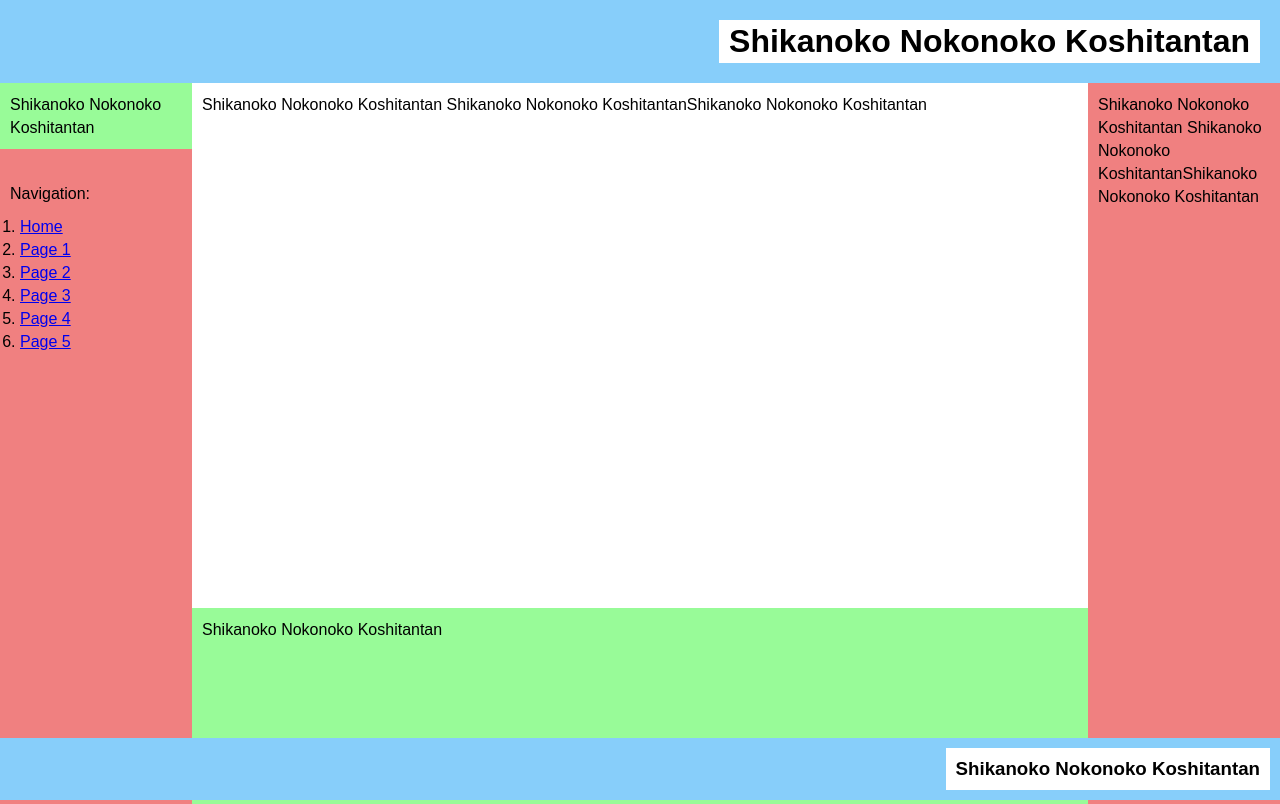
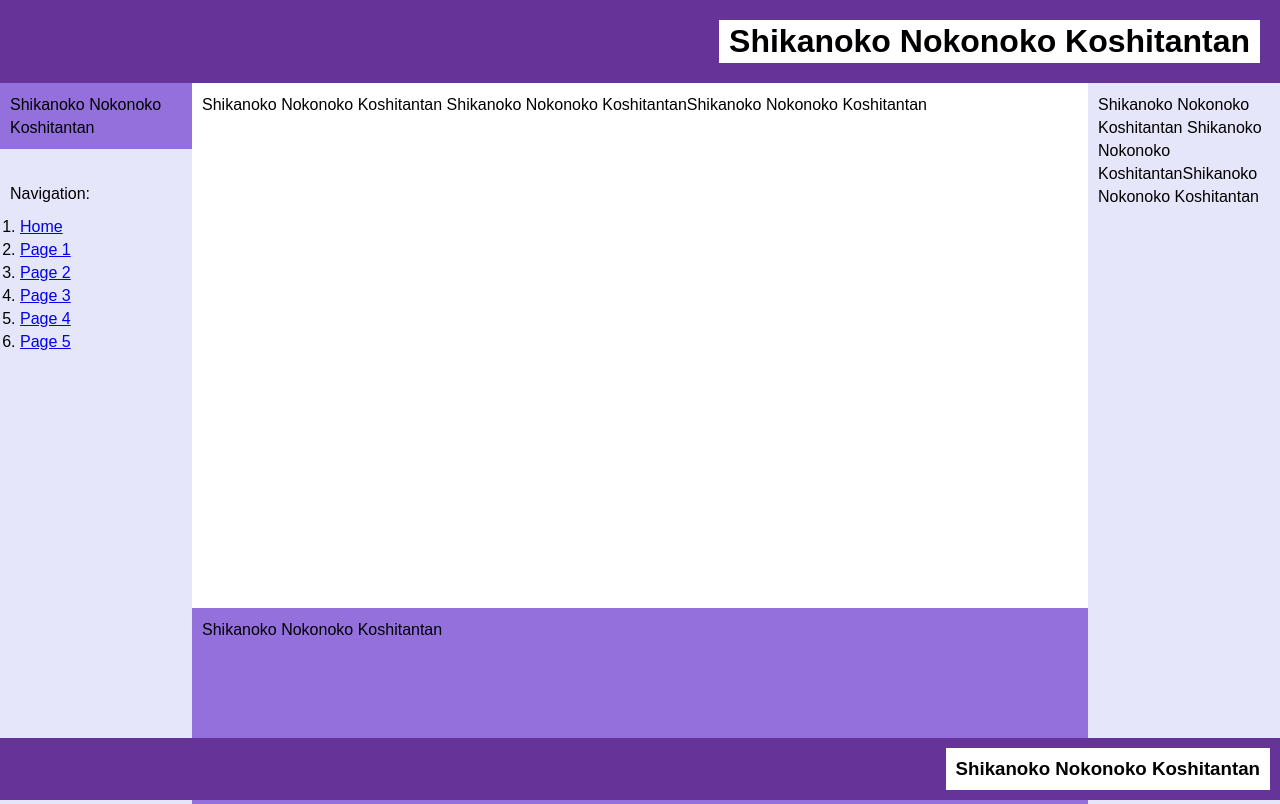
Before and after one commit to Djecka-2019/web-lab-1, a plain HTML site: page index.html in a window 1280 px wide. Drawn offline with Linux system fonts and the light colour scheme.

Commit message:
updated colors

```diff
--- a/style.css
+++ b/style.css
@@ -18,7 +18,7 @@ div {
 }
 
 .header, .footer {
-    background-color: lightskyblue;
+    background-color: rebeccapurple;
 }
 
 .container {
@@ -34,13 +34,13 @@ div {
 
 .item1 {
     grid-area: item1;
-    background-color: lightskyblue;
+    background-color: rebeccapurple;
     padding: 10px;
 }
 
 .item2 {
     grid-area: item2;
-    background-color: palegreen;
+    background-color: mediumpurple;
     padding: 10px;
 }
 
@@ -52,19 +52,19 @@ div {
 
 .item4 {
     grid-area: item4;
-    background-color: lightcoral;
+    background-color: lavender;
     padding: 10px;
 }
 
 .item5 {
     grid-area: item5;
-    background-color: lightcoral;
+    background-color: lavender;
     padding: 10px;
 }
 
 .item6 {
     grid-area: item6;
-    background-color: palegreen;
+    background-color: mediumpurple;
     padding: 10px;
 }
 
```
Also changed, not shown: Pages/page1.html (+5 -5 lines).
